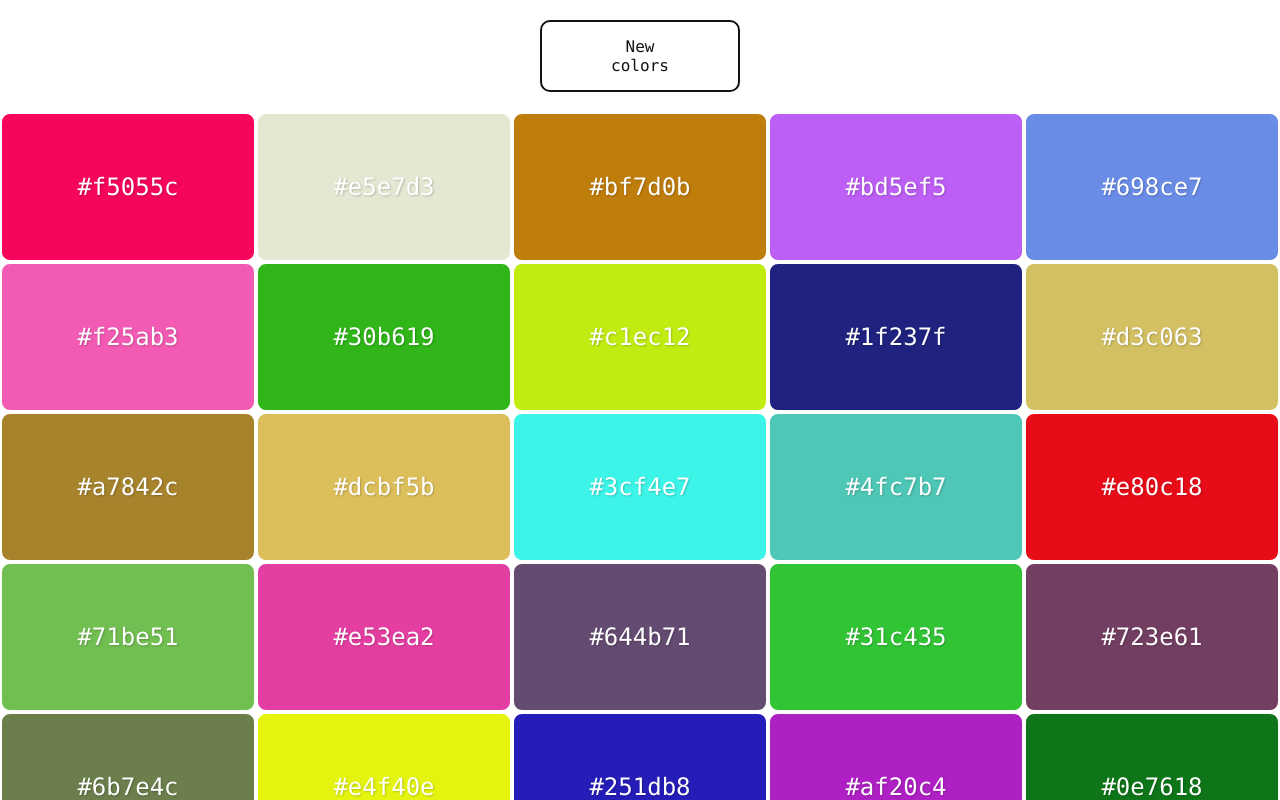
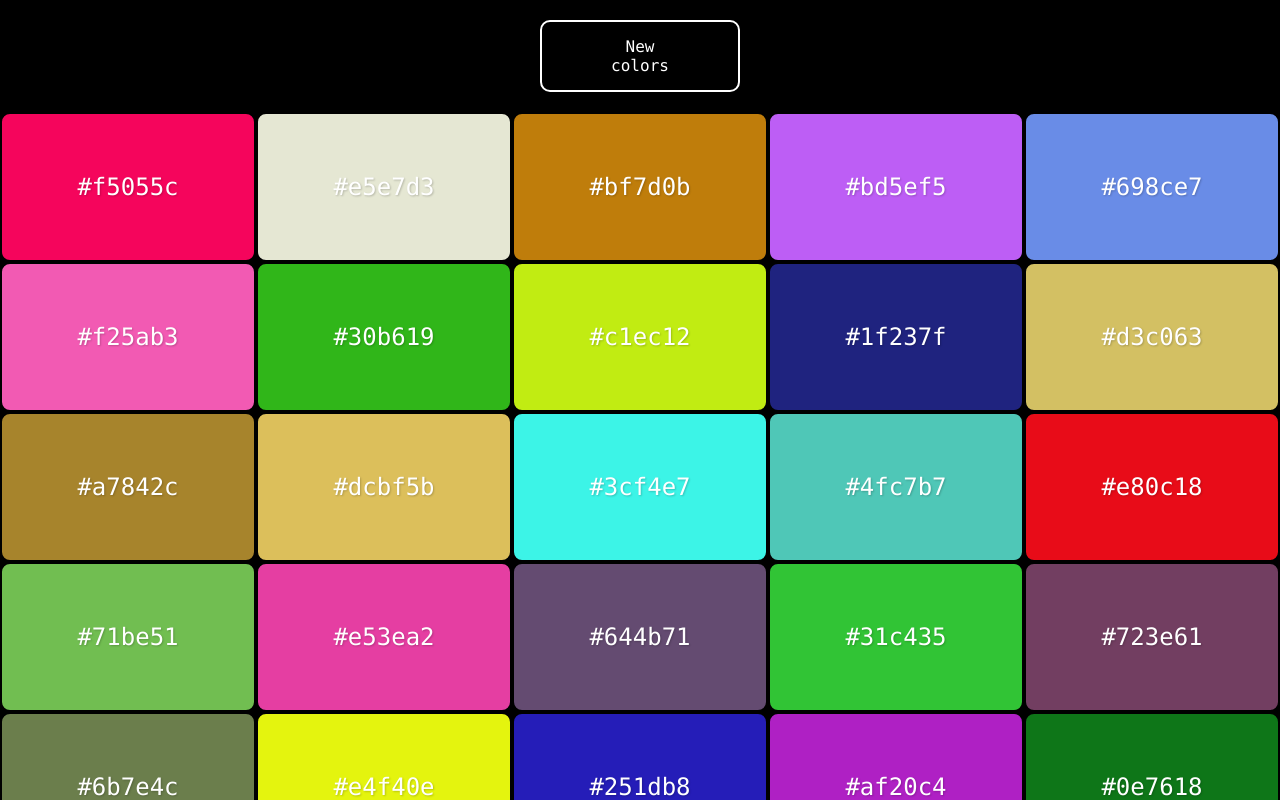
Before and after one commit to pavloging/color-generator, a plain HTML site: page index.html in a window 1280 px wide. Shown: the top 800 px of the page. Drawn offline with Linux system fonts and the light colour scheme.

Commit message:
Update style.css

```diff
--- a/style.css
+++ b/style.css
@@ -4,22 +4,26 @@
     box-sizing: border-box;
     font-family: consolas;
 }
+html{
+     background: #000;
+}
 .btn{
     background: none;
-    color: #111;
+    color: #fff;
     padding: 15px 60px;
     font-size: 1em;
     margin: 20px auto;
     max-width: 200px;
     outline: none;
     display: block;
-    border: 2px solid #111;
+    border: 2px solid #fff;
     cursor: pointer;
     border-radius: 10px;
     transition: 0.5s;
 }
 .btn:hover{
     background-color: rgb(245, 245, 245);
+    color: #000;
     transition: 1s;
 }
 .container{
@@ -35,7 +39,7 @@
     justify-content: center;
     align-items: center;
     background: #f00;
-    border: 2px solid #fff;
+    border: 2px solid #000;
     border-radius: 10px;
     color: #fff;
     font-size: 1.5em;
```
